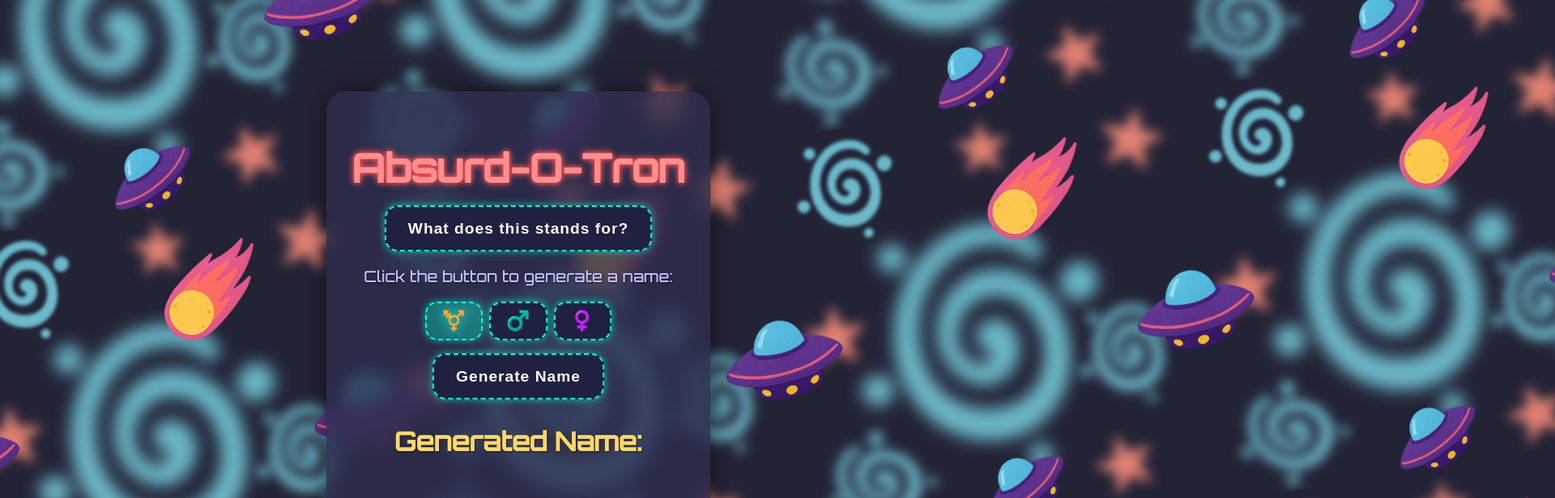
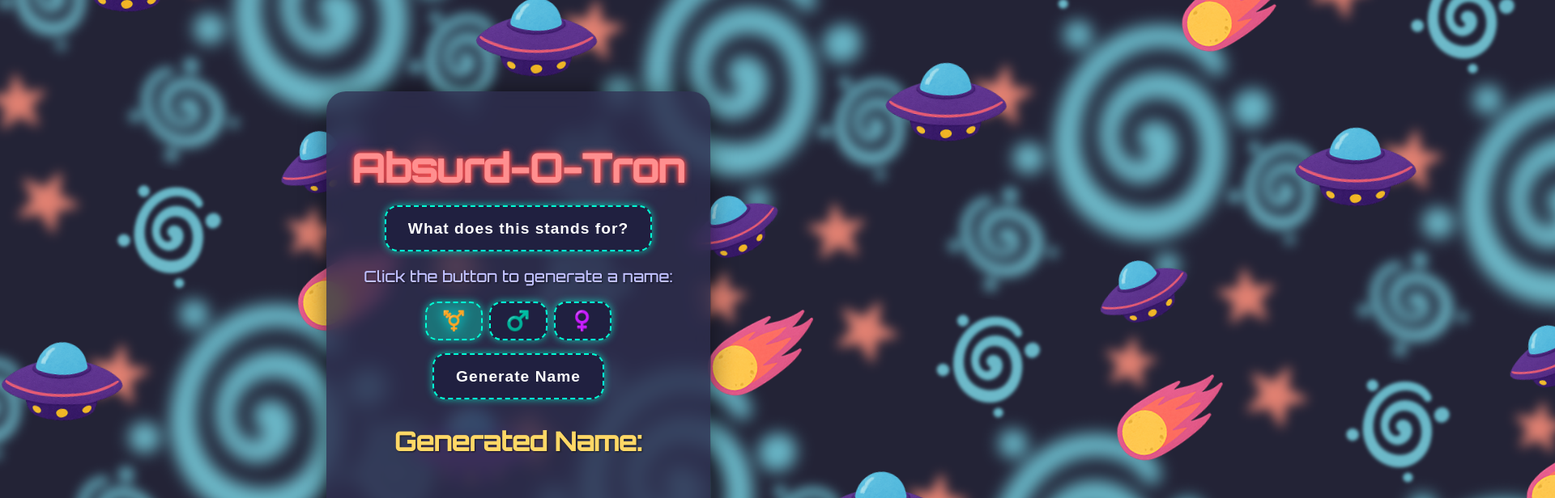
Before and after one commit to 7imio/absurd-o-tron, a React (Vite) app: page / in a window 1280 px wide. Shown: the top 616 px of the page at 81% size, 1920 px wide, since content can reach past the window. Built offline with nearby package versions, Linux system fonts and the light colour scheme.

Commit message:
fixed background

```diff
--- a/src/index.css
+++ b/src/index.css
@@ -8,7 +8,7 @@ body::before {
   width: 500%;
   height: 500%;
   background-image: url('/background.png');
-  transform: rotate(-7deg);
+  transform: rotate(9deg);
   z-index: -1;
 }
 
```
Also changed, not shown: public/background.png.
